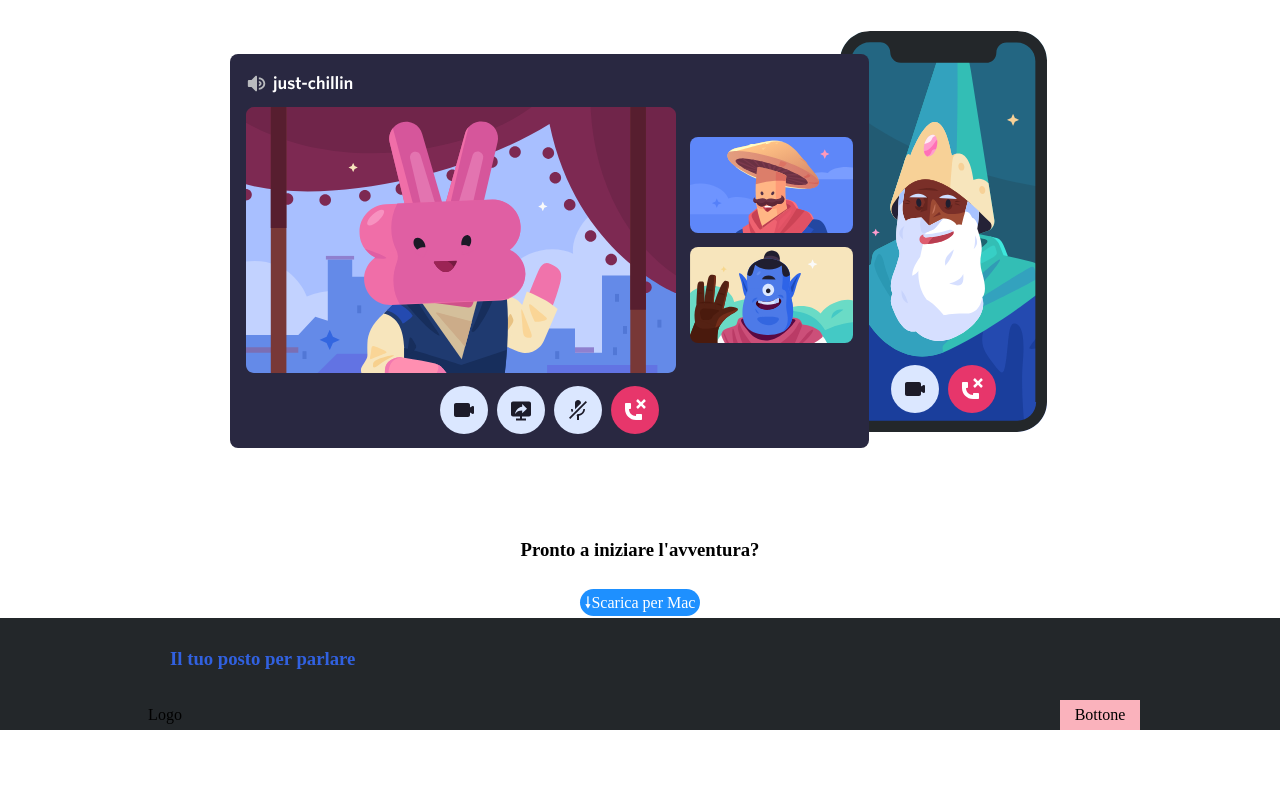
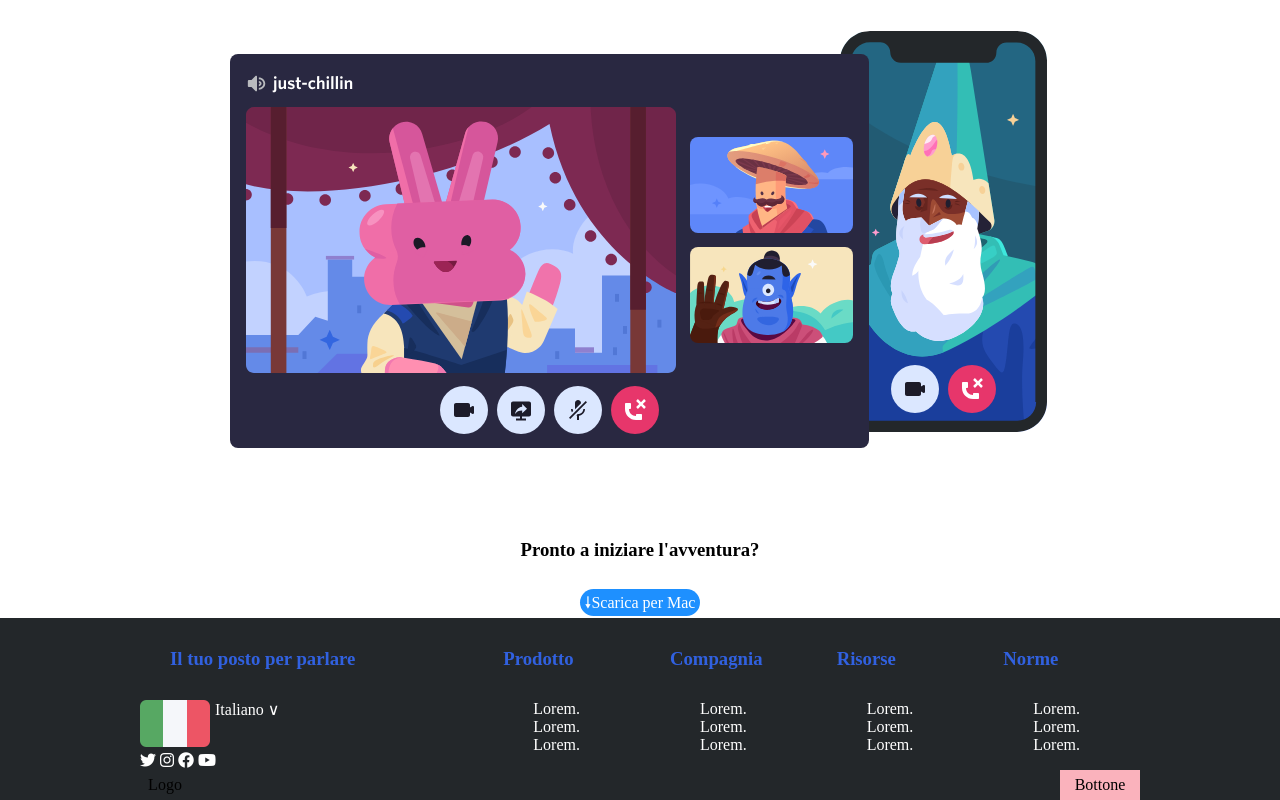
Before and after one commit to cristinagiacobbe/html-css-discord, a plain HTML site: page index.html in a window 1280 px wide. Shown: the part 1160-1960 px from the top of the page. Before the commit the page ends 1890 px from the top, so only its background shows below. Drawn offline with Linux system fonts and the light colour scheme.

Commit message:
Add footer top

```diff
--- a/index.html
+++ b/index.html
@@ -6,6 +6,7 @@
     <meta name="viewport" content="width=device-width, initial-scale=1.0">
     <title>Discord</title>
     <link rel="stylesheet" href="./style.css">
+    <link rel="stylesheet" href="https://cdnjs.cloudflare.com/ajax/libs/font-awesome/6.4.2/css/all.min.css">
 </head>
 
 <body class="">
@@ -32,11 +33,13 @@
             <div class="jumbo">
                 <div class="container-jumbo ma cw">
                     <h1>Il tuo posto per parlare</h1>
-                    <h3>Lorem ipsum, dolor sit amet consectetur adipisicing elit. In, modi similique? Voluptate commodi sunt explicabo at culpa, minus temporibus quisquam officiis magni nesciunt, optio quasi exercitationem facere tempora necessitatibus fugit!</h3>
-                 <div class="task" d-flex>
-                    <a class="tdn-b" href="">&#129047;Scarica per Mac</a>
-                    <a class="black-task tdn-w" href="">Apri discord nel tuo browser</a>
-                 </div>
+                    <h3>Lorem ipsum, dolor sit amet consectetur adipisicing elit. In, modi similique? Voluptate commodi
+                        sunt explicabo at culpa, minus temporibus quisquam officiis magni nesciunt, optio quasi
+                        exercitationem facere tempora necessitatibus fugit!</h3>
+                    <div class="task" d-flex>
+                        <a class="tdn-b" href="">&#129047;Scarica per Mac</a>
+                        <a class="black-task tdn-w" href="">Apri discord nel tuo browser</a>
+                    </div>
                 </div>
             </div>
         </section>
@@ -48,7 +51,9 @@
                 </div>
                 <div class="talk-place">
                     <h1>Un luogo a invito con tutto lo spazio necessario per parlare</h1>
-                    <h3>Lorem ipsum, dolor sit amet consectetur adipisicing elit. Dolor voluptatem, ipsa fuga deserunt accusantium laboriosam ex, praesentium vel eveniet magnam culpa architecto, cumque eligendi libero. Pariatur incidunt at voluptatum cum.</h3>
+                    <h3>Lorem ipsum, dolor sit amet consectetur adipisicing elit. Dolor voluptatem, ipsa fuga deserunt
+                        accusantium laboriosam ex, praesentium vel eveniet magnam culpa architecto, cumque eligendi
+                        libero. Pariatur incidunt at voluptatum cum.</h3>
                 </div>
             </div>
 
@@ -71,7 +76,9 @@
         <section class="section4">
             <div class="Keep-contact cw ma">
                 <h1 class="title-contact">Tecnologia affidabile per tenersi in contatto</h1>
-                <h3>Lorem ipsum dolor sit amet, consectetur adipisicing elit. Nostrum incidunt, quasi impedit quis fugiat laudantium suscipit deleniti nulla a laboriosam deserunt obcaecati corporis animi voluptatum, architecto qui corrupti amet. Laborum.</h3>
+                <h3>Lorem ipsum dolor sit amet, consectetur adipisicing elit. Nostrum incidunt, quasi impedit quis
+                    fugiat laudantium suscipit deleniti nulla a laboriosam deserunt obcaecati corporis animi voluptatum,
+                    architecto qui corrupti amet. Laborum.</h3>
                 <img src="./img/item4-big.svg" alt="">
                 <h3>Pronto a iniziare l'avventura?</h3>
                 <a class="tdn-blue" href="">&#129047;Scarica per Mac</a>
@@ -81,13 +88,46 @@
     <footer>
         <section class="footer-top">
             <div class="container ma db cw d-flex">
-                <div class="Col1-footer-bottom">
+                <div class="Large-Col-footer-bottom">
                     <h3>Il tuo posto per parlare</h3>
+                    <div class="Col1">
+                        <div class="flag d-flex">
+                            <img src="./img/ita.png" alt="">
+                            <div>Italiano &#8744;</div>
+                        </div>
+                        <div class="social dflex">
+                            <i class="fa-brands fa-twitter"></i>
+                            <i class="fa-brands fa-instagram"></i>
+                            <i class="fa-brands fa-facebook"></i>
+                            <i class="fa-brands fa-youtube"></i>
+
+                        </div>
+                    </div>
                 </div>
-                <div class="dark-blue-block"></div>
-                <div class="dark-blue-block"></div>
-                <div class="dark-blue-block"></div>
-                <div class="dark-blue-block"></div>
+                <div class="Strict-Col-footer-bottom">
+                    <h3>Prodotto</h3>
+                    <div class="text-footer">Lorem.</div>
+                    <div class="text-footer">Lorem.</div>
+                    <div class="text-footer">Lorem.</div>
+                </div>
+                <div class="Strict-Col-footer-bottom">
+                    <h3>Compagnia</h3>
+                    <div class="text-footer">Lorem.</div>
+                    <div class="text-footer">Lorem.</div>
+                    <div class="text-footer">Lorem.</div>
+                </div>
+                <div class="Strict-Col-footer-bottom">
+                    <h3>Risorse</h3>
+                    <div class="text-footer">Lorem.</div>
+                    <div class="text-footer">Lorem.</div>
+                    <div class="text-footer">Lorem.</div>
+                </div>
+                <div class="Strict-Col-footer-bottom">
+                    <h3>Norme</h3>
+                    <div class="text-footer">Lorem.</div>
+                    <div class="text-footer">Lorem.</div>
+                    <div class="text-footer">Lorem.</div>
+                </div>
             </div>
         </section>
         <section class="footer-bottom">
--- a/style.css
+++ b/style.css
@@ -185,15 +185,27 @@ footer{
     background-color: var(--dark-bg);
 }
 
-.Col1-footer-bottom{
+.Large-Col-footer-bottom{
     width: calc(100%/6*2);
     color: #3161e0;
 }
-
-.dark-blue-block{
+.Strict-Col-footer-bottom{
     width: calc(100%/6);
+    color: #3161e0;
 }
-
+.text-footer{
+    color: white;
+    text-align: center;
+}
+.Col1 {
+    color: white;
+}
+.flag{
+    gap: 5px;
+}
+.social{
+    padding-top: 5px;
+}
 .footer-bar{
     width: 100%;
     justify-content: space-between;
```
